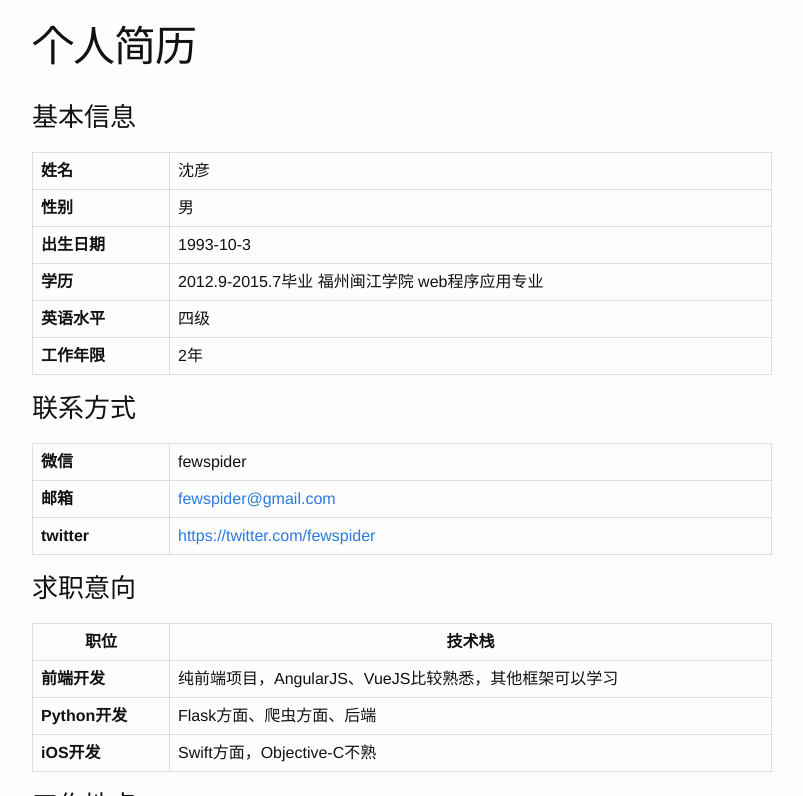
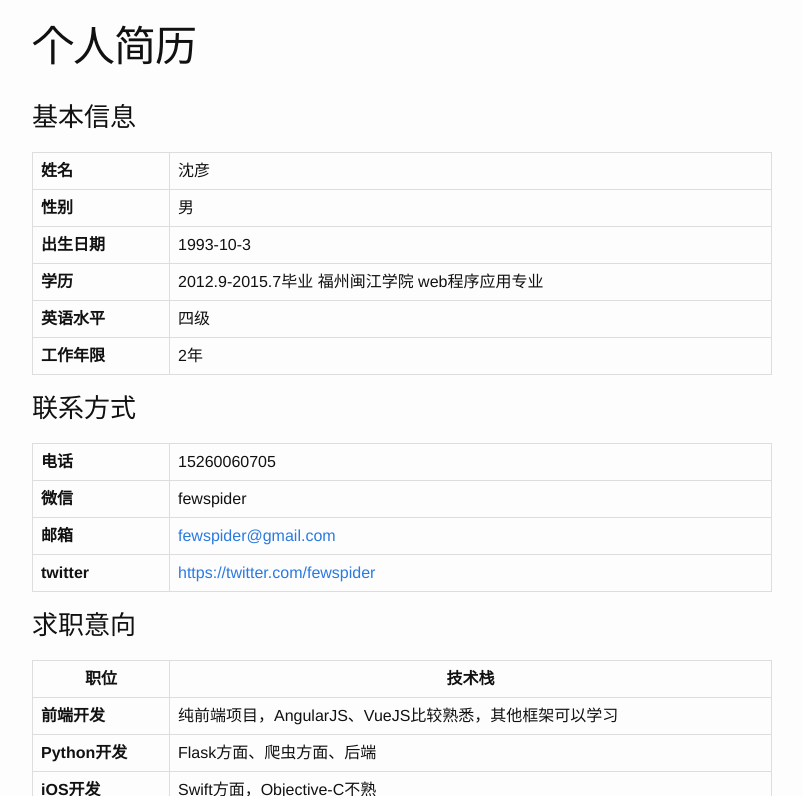
Before and after one commit to ohcrider/ohcrider.github.io, a Jekyll site: the page built from resume.md, in a window 1280 px wide and 900 px high, cut to the strip 104-900 px from the top of the window. Shown: the whole strip, without its empty margins (238-1041 px from the left). Built offline with Jekyll 4.4.1, drawn with Linux system fonts in a browser that asks for light colours.

Commit message:
add phone number

```diff
--- a/resume.md
+++ b/resume.md
@@ -15,6 +15,7 @@ permalink: /resume/
 
 ### 联系方式
 
+电话 | 15260060705
 微信 | fewspider
 邮箱 | [fewspider@gmail.com](mailto:fewspider@gmail.com)
 twitter | [https://twitter.com/fewspider](https://twitter.com/fewspider)
```
